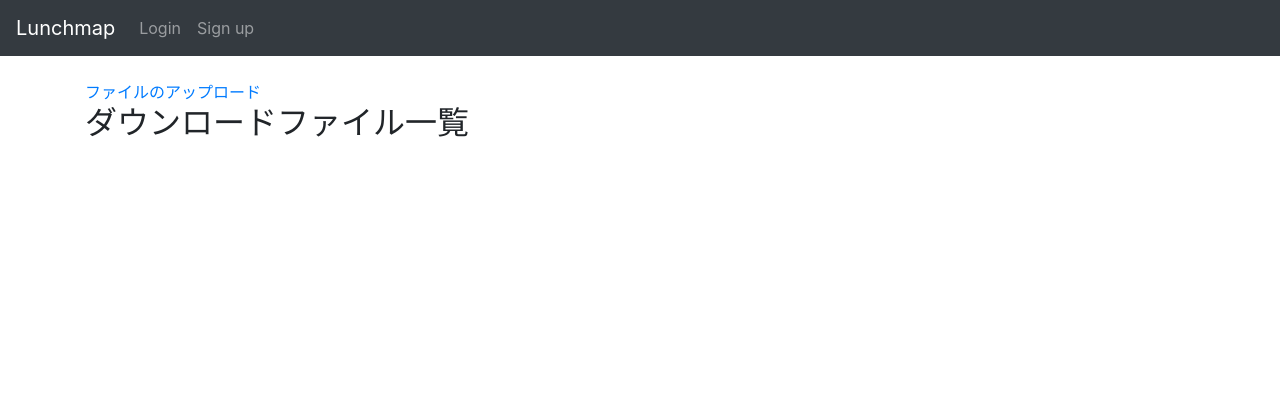
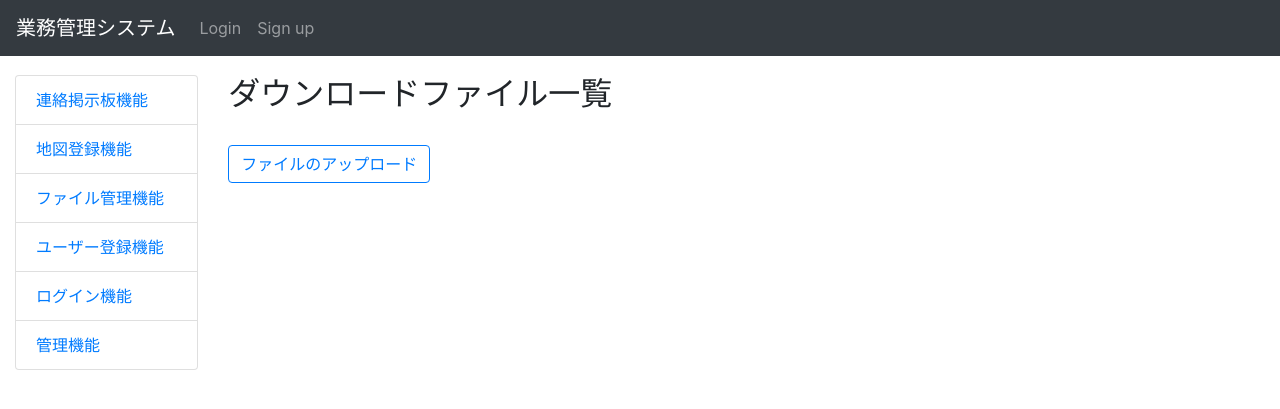
Before and after one commit to SAKUMAISAO130/django_001, a Django app: page /calculate/ in a window 1280 px wide. Shown: the top 409 px of the page. Run offline with Django 3.2, Linux system fonts and the light colour scheme; data that the repository does not hold is empty; some libraries are stand-ins or nearby versions.

Commit message:
全体の雰囲気を調整

```diff
--- a/bbs/templates/bbs/detail.html
+++ b/bbs/templates/bbs/detail.html
@@ -1,6 +1,6 @@
 {% extends 'layout.html' %}
 {% block content %}
-    <h1>paiza bbs</h1>
+    <h1>▼ 連絡掲示板（削除）</h1>
     <p>{{ message }}</p>
     <p>{{ article.content }}, {{ article.user_name }}</p>
     <div>
--- a/bbs/templates/bbs/edit.html
+++ b/bbs/templates/bbs/edit.html
@@ -2,7 +2,7 @@
 {% load bootstrap4 %}
 
 {% block content %}
-    <h1>{{ message }}</h1>
+    <h1>▼ 連絡掲示板（編集）</h1>
 
     <form action='{% url "bbs:update" article.id %}' method='post' class='form'>
         {% csrf_token %}
--- a/bbs/templates/bbs/new.html
+++ b/bbs/templates/bbs/new.html
@@ -1,8 +1,8 @@
-{% extends './base.html' %}
+{% extends 'layout.html' %}
 {% load bootstrap4 %}
 
 {% block content %}
-    <h1>{{ message }}</h1>
+    <h1>▼ 連絡掲示板（新規作成）</h1>
 
     <form action='{% url "bbs:create" %}' method='post' class='form'>
         {% csrf_token %}
--- a/calculate/templates/calculate/index.html
+++ b/calculate/templates/calculate/index.html
@@ -1,15 +1,26 @@
-{% extends '../layout.html' %}
+{% extends 'layout.html' %}
 
 {% block content %}
 
-    <a href="{% url 'calculate:new_file' %}">ファイルのアップロード</a>
+    <h2>ダウンロードファイル一覧</h2>
+    <br>
+    <a href="{% url 'calculate:new_file' %}" class='btn btn-outline-primary'>ファイルのアップロード</a>
+    <br>
     <br>
 
-    <h2>ダウンロードファイル一覧</h2>
-    <br>
+    <table  class='table table-striped table-hover'>
+        {% for file in file_obj %}
+        <tr>
+            <td>
+                <a href="{{ file.upload.url }}"  download="{{ file.file_name }}">{{ file.file_name }}</a>
+            </td>
+            <td>
+                    {{ file.upload.size }}B
+            </td>
+        </tr>
+        {% endfor %}
+    </table>
 
-    {% for file in file_obj %}
-        <p><a href="{{ file.upload.url }}"  download="{{ file.file_name }}">{{ file.file_name }}</a> {{ file.upload.size }}B</p>
-    {% endfor %}
+
 
 {% endblock %}
--- a/calculate/templates/calculate/new_file.html
+++ b/calculate/templates/calculate/new_file.html
@@ -2,8 +2,6 @@
 
 {% block content %}
 
-    <a href="{% url 'calculate:index' %}">トップ</a>
-    <br>
 
     <form enctype="multipart/form-data" action="{% url 'calculate:new_file' %}" method="POST">
         {% csrf_token %}
@@ -11,4 +9,7 @@
         <button type="submit">保存</button>
     </form>
 
+    <br>
+    <a href="{% url 'calculate:index' %}" class='btn btn-outline-primary'>一覧</a>
+
 {% endblock %}
--- a/templates/layout.html
+++ b/templates/layout.html
@@ -4,12 +4,12 @@
         <meta charset='utf-8'>
         <meta name='viewport' content='width=device-width, initial-scale=1, shrink-to-fit=no'>
         <link rel='stylesheet' href='https://maxcdn.bootstrapcdn.com/bootstrap/4.0.0/css/bootstrap.min.css' integrity='sha384-Gn5384xqQ1aoWXA+058RXPxPg6fy4IWvTNh0E263XmFcJlSAwiGgFAW/dAiS6JXm' crossorigin='anonymous'>
-        <style>body {padding-top: 80px;}</style>
-        <title>Lunchmap</title>
+        <style>body {padding-top: 55px;}</style>
+        <title>業務管理システム</title>
     </head>
     <body>
         <nav class='navbar navbar-expand-sm navbar-dark bg-dark fixed-top'>
-            <a class='navbar-brand' href='{% url "lunchmap:index" %}'>Lunchmap</a>
+            <a class='navbar-brand' href='{% url "lunchmap:index" %}'>業務管理システム</a>
             <ul class='navbar-nav'>
                 {% if user.is_authenticated %}
                     <li class='nav-item'>
@@ -28,9 +28,35 @@
                 {% endif %}
             </ul>
         </nav>
-        <div class='container'>
-            {% block content %}
-            {% endblock %}
+        <div class='container-fluid'>
+            <div class="row">
+                <div class="col-md-2 d-none d-md-block sidebar">
+                    <ul class="list-group" style="padding-top: 20px;">
+                        <li class="list-group-item">
+                            <a href="/bbs/">連絡掲示板機能</a>
+                        </li>
+                        <li class="list-group-item">
+                            <a href="/lunchmap/">地図登録機能</a>
+                        </li>
+                        <li class="list-group-item">
+                            <a href="/calculate/">ファイル管理機能</a>
+                        </li>
+                        <li class="list-group-item">
+                            <a href="/accounts/signup/">ユーザー登録機能</a>
+                        </li>
+                        <li class="list-group-item">
+                            <a href="/accounts/login/">ログイン機能</a>
+                        </li>
+                        <li class="list-group-item">
+                            <a href="/admin/">管理機能</a>
+                        </li>
+                    </ul>
+            </div>
+                <div class="col-md-10" style="padding-top: 20px;">
+                    {% block content %}
+                    {% endblock %}
+                </div>
+            </div>
        </div>
     </body>
 </html>
```
Also changed, not shown: bbs/templates/bbs/base.html (deleted, +0 -19 lines), bbs/templates/bbs/index.html (+6 -6 lines).
